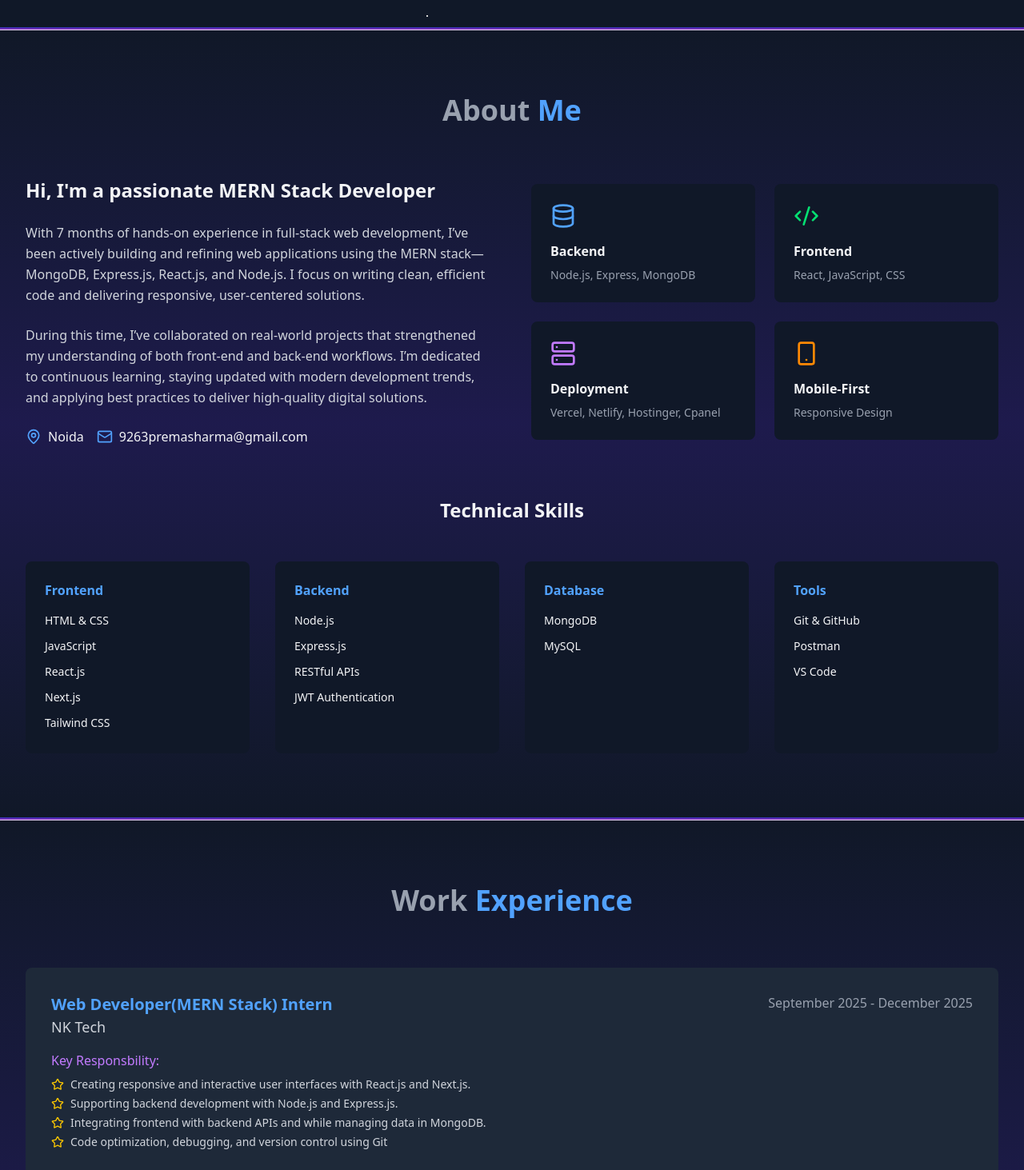
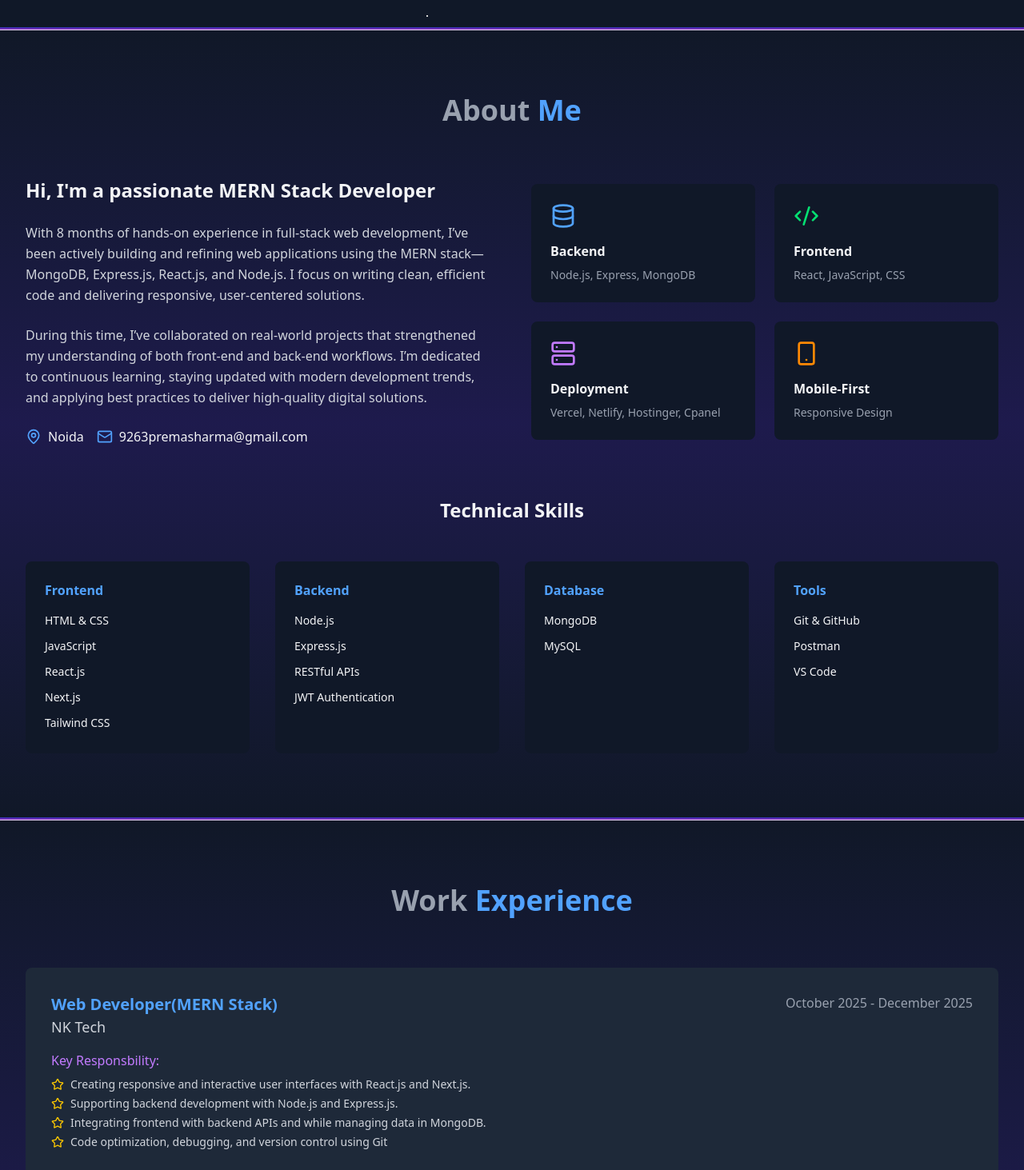
Before and after one commit to Prema63/Portfolio, a React (Vite) app: page / in a window 1280 px wide. Shown: the part 766-2229 px from the top of the page at 80% size. Built offline with nearby package versions, Linux system fonts and the light colour scheme.

Commit message:
update deatils

```diff
--- a/src/portfoliopage/Mainpage.jsx
+++ b/src/portfoliopage/Mainpage.jsx
@@ -76,8 +76,8 @@ const Portfolio = () => {
   const experiences = [
     {
       company: "NK Tech",
-      position: "Web Developer(MERN Stack) Intern",
-      duration: "September 2025 - December 2025",
+      position: "Web Developer(MERN Stack)",
+      duration: "October 2025 - December 2025",
       achievements: [
         "Creating responsive and interactive user interfaces with React.js and Next.js.",
         "Supporting backend development with Node.js and Express.js.",
@@ -342,7 +342,7 @@ const Portfolio = () => {
                   React.js, and Node.js. I love turning ideas into real,
                   functional applications that are fast, intuitive, and
                   enjoyable to use.  */}
-                  With 7 months of hands-on experience in full-stack web
+                  With 8 months of hands-on experience in full-stack web
                   development, I’ve been actively building and refining web
                   applications using the MERN stack—MongoDB, Express.js,
                   React.js, and Node.js. I focus on writing clean, efficient
```
